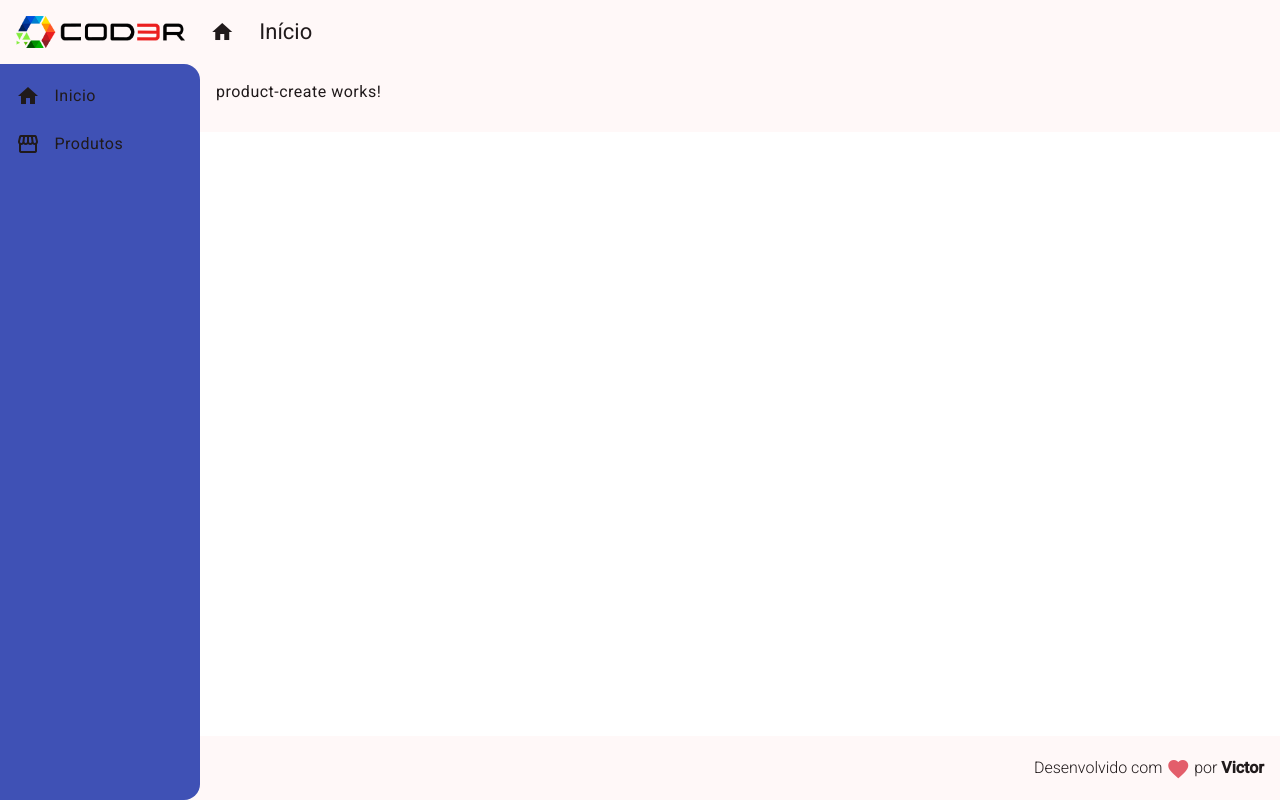
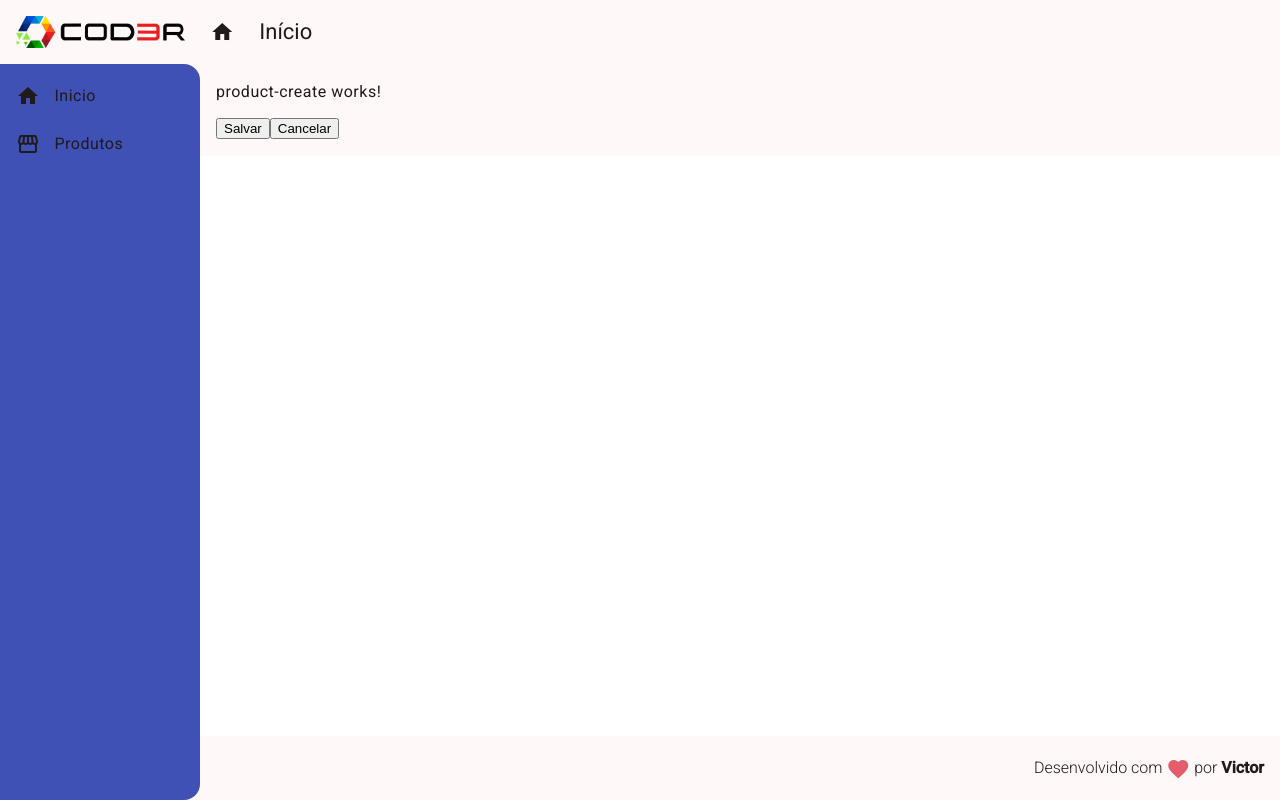
Before and after one commit to VictorAsz/Angular-9-CRUD, an Angular app in the folder FrontEnd/frontend/: page /products/create in a window 1280 px wide. Built offline with nearby package versions, Linux system fonts and the light colour scheme.

Commit message:
First Service

```diff
--- a/FrontEnd/frontend/src/app/app.module.ts
+++ b/FrontEnd/frontend/src/app/app.module.ts
@@ -17,6 +17,7 @@
 import { MatCardModule } from "@angular/material/card";
 import { MatListModule } from "@angular/material/list";
 import { MatButton } from "@angular/material/button";
+import { MatSnackBarModule } from "@angular/material/snack-bar";
 
 import { RedDirective } from "./directives/red.directive";
 import { ForDirective } from "./directives/for.directive";
@@ -41,6 +42,7 @@
     MatCardModule,
     AppRoutingModule,
     MatButton,
+    MatSnackBarModule,
   ],
   providers: [],
 
--- a/FrontEnd/frontend/src/app/components/products/product-create/product-create.component.html
+++ b/FrontEnd/frontend/src/app/components/products/product-create/product-create.component.html
@@ -1 +1,8 @@
 <p>product-create works!</p>
+
+<button mat-raised-button (click)="createProduct()" color="primary">
+  Salvar
+</button>
+<button mat-raised-button (click)="cancel()" >
+  Cancelar
+</button>
--- a/FrontEnd/frontend/src/app/components/products/product-create/product-create.component.ts
+++ b/FrontEnd/frontend/src/app/components/products/product-create/product-create.component.ts
@@ -1,10 +1,22 @@
-import { Component } from "@angular/core";
+import { Router } from "@angular/router";
+import { ProductService } from "../product.service";
+import { Component, OnInit } from "@angular/core";
 
 @Component({
   selector: "app-product-create",
-  standalone: true,
-  imports: [],
   templateUrl: "./product-create.component.html",
   styleUrl: "./product-create.component.css",
 })
-export class ProductCreateComponent {}
+export class ProductCreateComponent implements OnInit {
+  constructor(private ProductService: ProductService, private router: Router) {}
+
+  ngOnInit(): void {}
+
+  createProduct(): void {
+    this.ProductService.showMessage('Produto Criado')
+  }
+  cancel(): void {
+
+    this.router.navigate(['/products'])
+  }
+}
--- /dev/null
+++ b/FrontEnd/frontend/src/app/components/products/product.service.ts
@@ -0,0 +1,17 @@
+import { Injectable } from '@angular/core';
+import { MatSnackBar } from '@angular/material/snack-bar';
+@Injectable({
+  providedIn: 'root'
+})
+export class ProductService {
+
+  constructor(private snackBar: MatSnackBar) { }
+
+  showMessage(msg: string): void {
+    this.snackBar.open(msg, 'X', {
+      duration: 3000,
+      horizontalPosition: "right",
+      verticalPosition: "top"
+    })
+  }
+}
```
Also changed, not shown: FrontEnd/frontend/src/app/views/product-crud/product-crud.component.html (line endings or trailing spaces).
